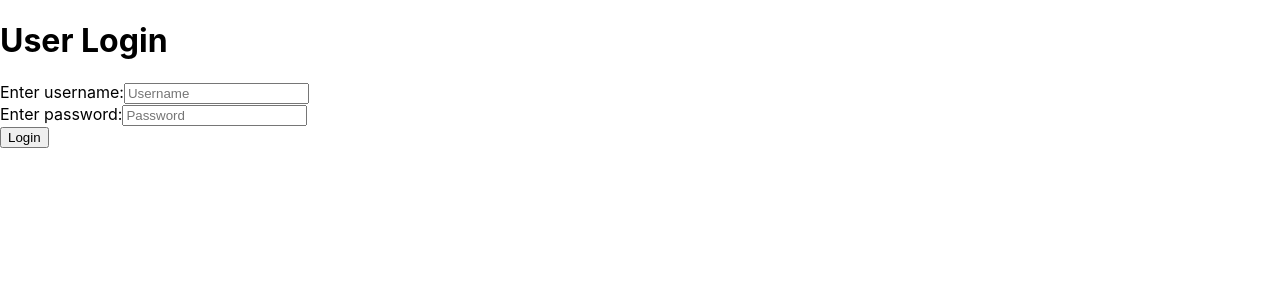
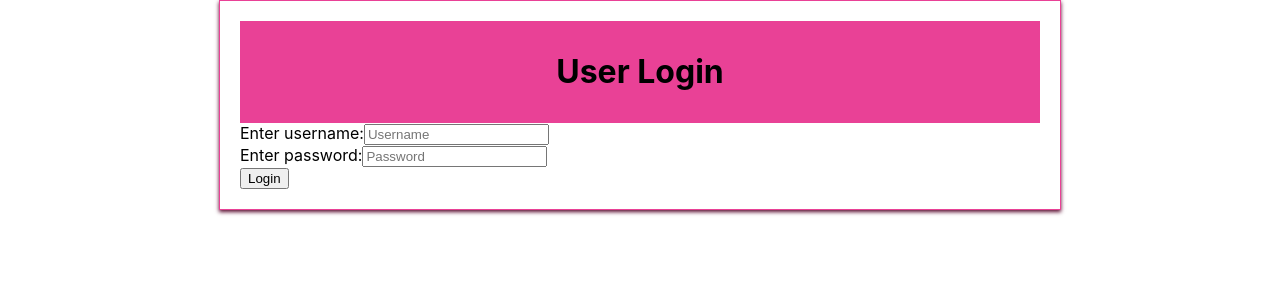
Before and after one commit to midnightsnidget/homework3, a React (Create React App) app in the folder login-out-app/: page / in a window 1280 px wide. Shown: the top 300 px of the page. Built offline with nearby package versions, Linux system fonts and the light colour scheme.

Commit message:
apply layout css to login page

```diff
--- a/login-out-app/src/LogIn.jsx
+++ b/login-out-app/src/LogIn.jsx
@@ -1,5 +1,6 @@
 import React, { useState } from "react";
 import { useNavigate } from "react-router-dom";
+import "./Layout.css";
 
 function Login() {
     const [username, setUsername] = useState('');
@@ -15,8 +16,11 @@ function Login() {
      };
 
     return (
-        <div>
+        <div className="container">
+                <header className="header">
                     <h1>User Login</h1>
+                </header>
+                <main>
                     <div>
                         <label htmlFor="username">Enter username:</label>
                         <input
@@ -38,6 +42,7 @@ function Login() {
                     <button onClick={handleLogin}>
                         Login
                     </button>
+                </main>
         </div>
     );
 }
```
Lines whose indentation alone changed are shown as unchanged.
